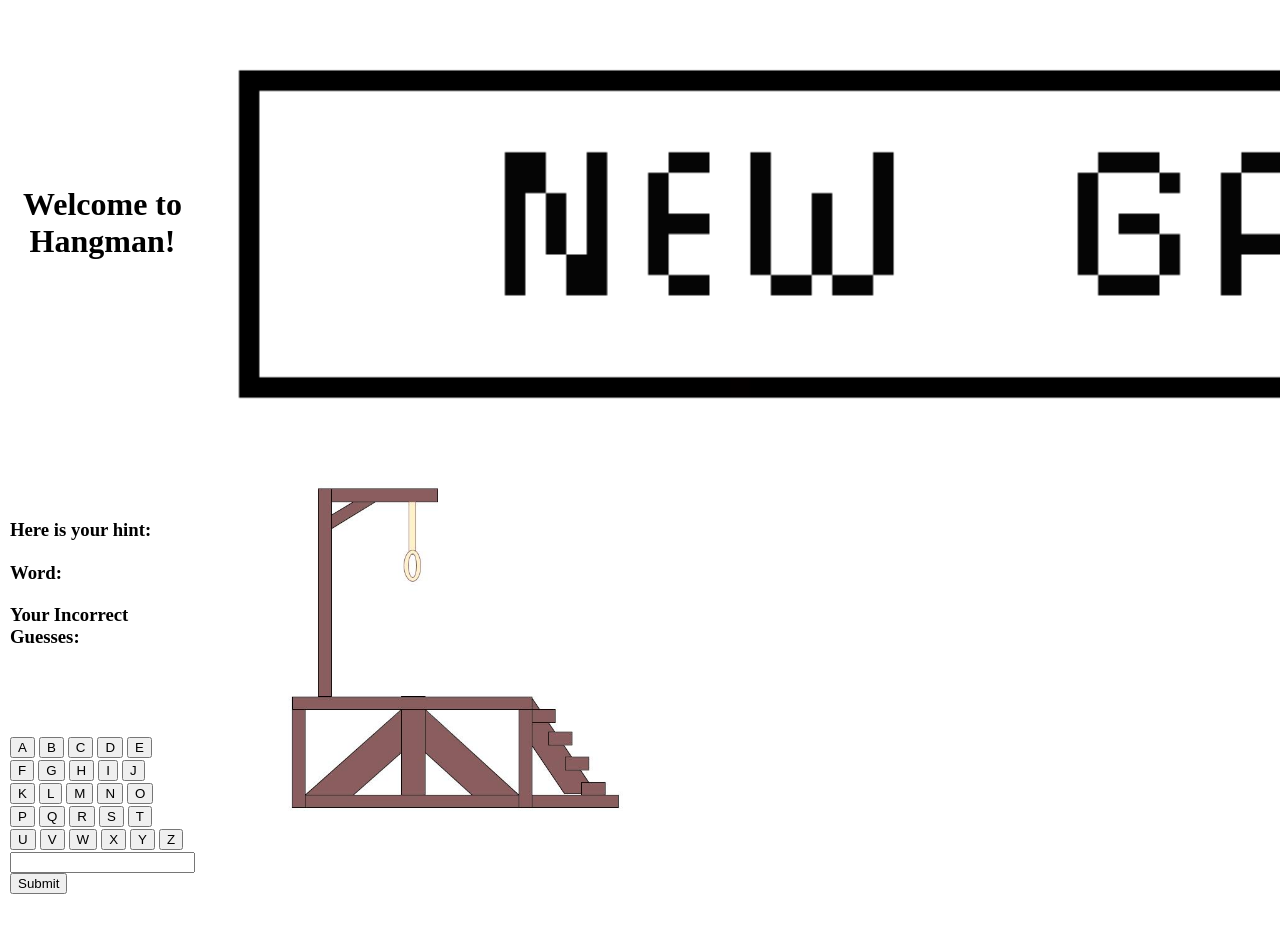
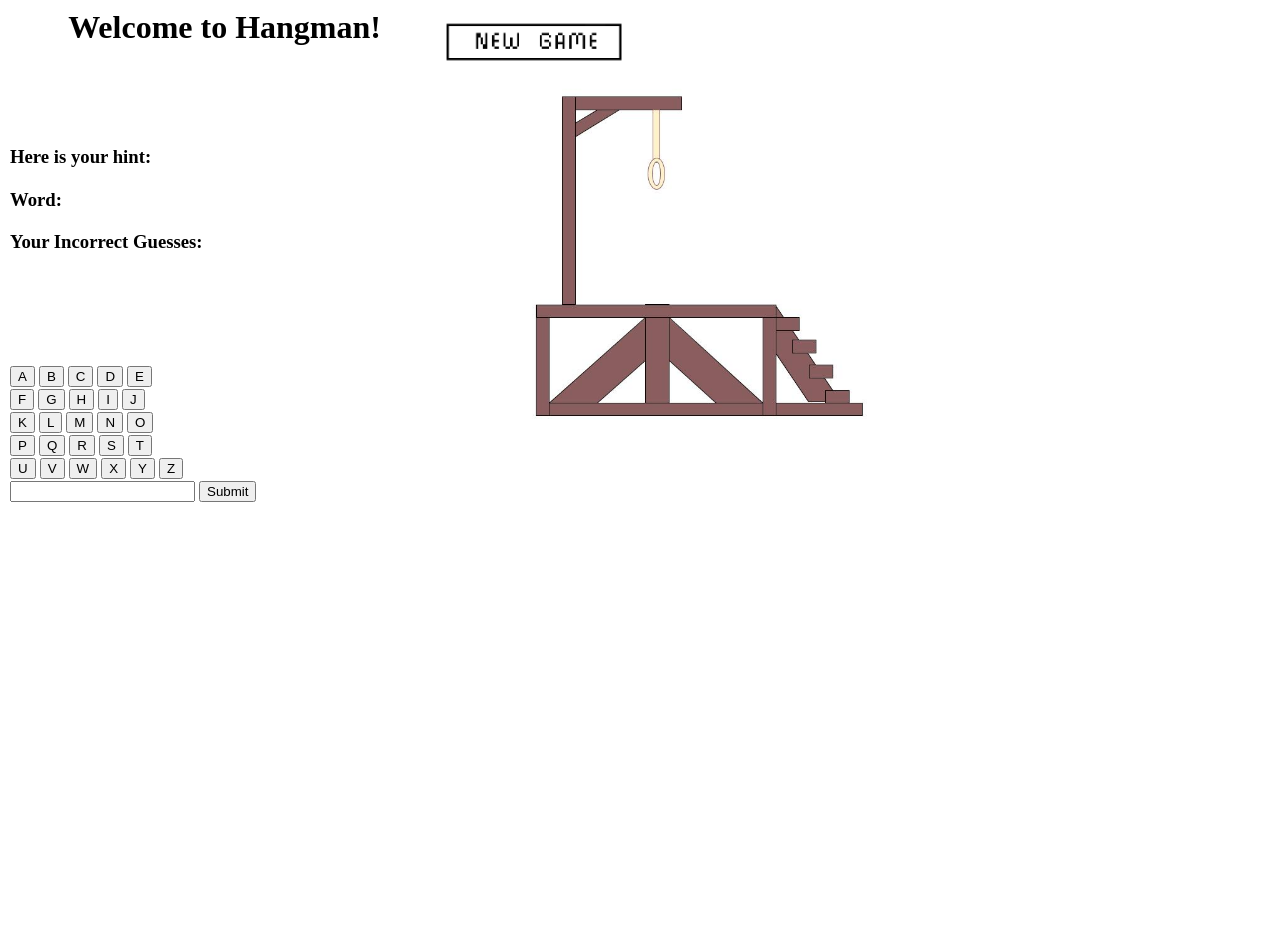
Before and after one commit to RyanHaki/lyntax_final, a Jekyll site: the page built from _pages/Hangman.html, in a window 1280 px wide. Built offline with Jekyll 4.4.1, drawn with Linux system fonts in a browser that asks for light colours; after the commit the page ends 900 px from its top, so only the background shows below that.

Commit message:
height fix

```diff
--- a/_pages/Hangman.html
+++ b/_pages/Hangman.html
@@ -37,7 +37,7 @@ title: Hangman
                 <tr>
                 <th><h1 class="text-black"><strong>Welcome to Hangman!</strong></h1></th>
                 <td>
-                    <img id="newGame" src="/lyntax_final/images/newgame.jpg" alt="HangmanGame" height="450" onclick="return newGame();">
+                    <img id="newGame" src="/lyntax_final/images/newgame.jpg" alt="HangmanGame" height="50" onclick="return newGame();">
                 </td>
             </tr>
         <tbody>
```
